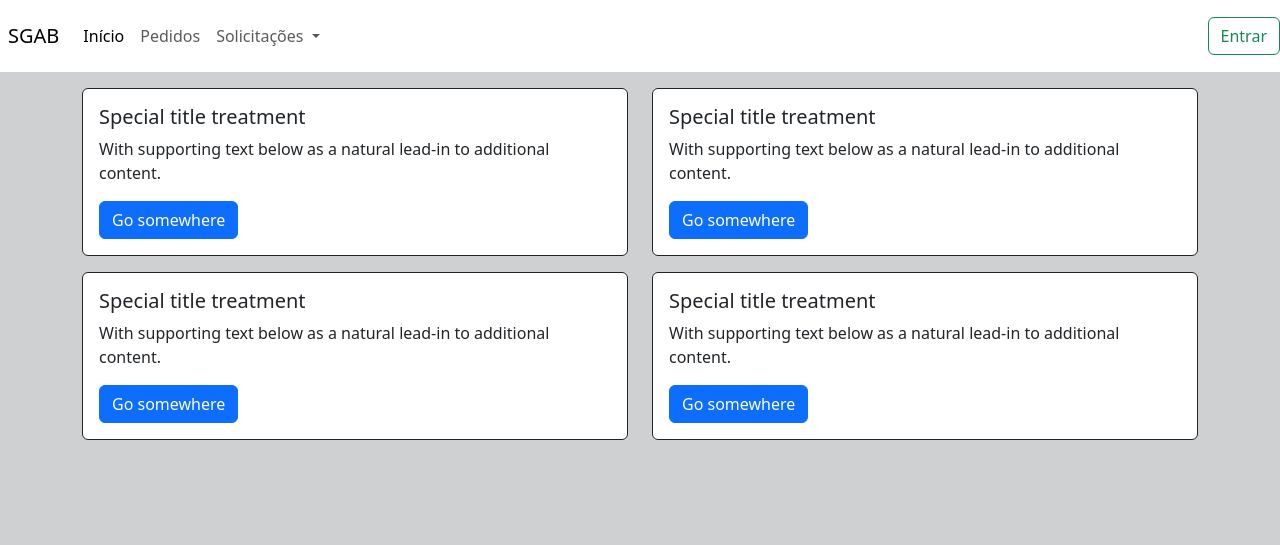
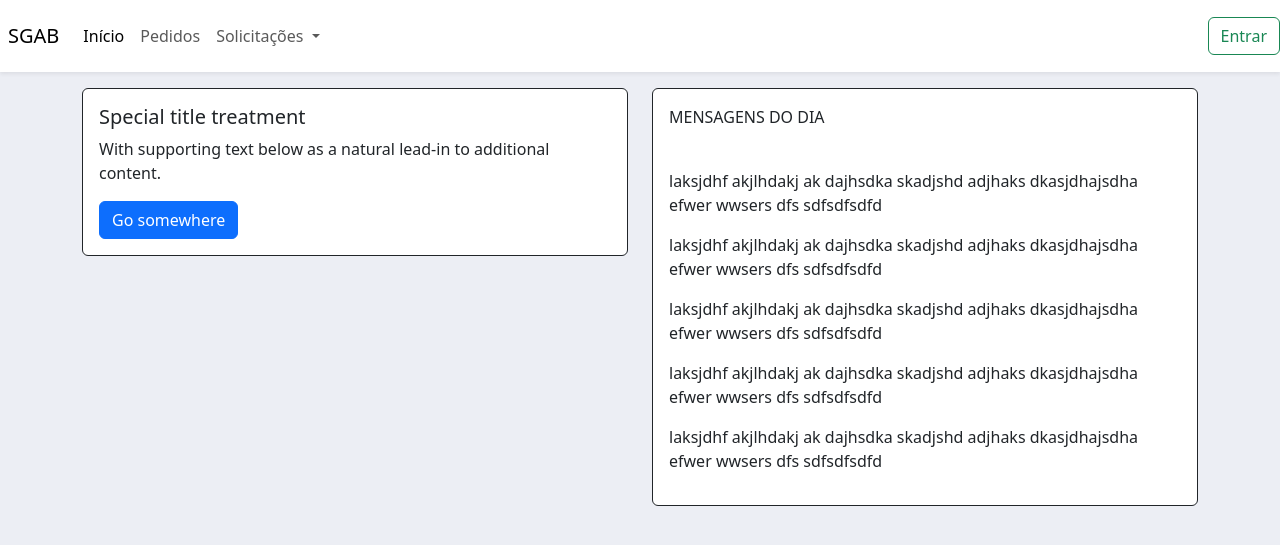
Before and after one commit to onacio/sgab-flask, a Flask app: template sgab/templates/coab/index.html in a window 1280 px wide. Shown: the top 545 px of the page. Run offline with Flask 3, Linux system fonts and the light colour scheme; the template is opened without the code that fills it, so the values that code supplies are empty.

Commit message:
melhoramentos nos tempaltes

```diff
--- a/sgab/modules/coab/coab.py
+++ b/sgab/modules/coab/coab.py
@@ -10,4 +10,5 @@ coab.register_blueprint(coab_pedidos)
 @login_required('user')
 def index():
     url_atual()
-    return render_template('coab/index.html')
+    dados = (['Coqueiros', 20], ['Nagé', 30])
+    return render_template('coab/index.html', dados=dados)
--- a/sgab/templates/auth/login.html
+++ b/sgab/templates/auth/login.html
@@ -16,7 +16,7 @@
     <link href="{{url_for('static', filename='css/estilo.css')}}" rel="stylesheet">
   </head>
 
-  <body class="text-center">
+  <body class="text-center" style="background-color: #eceef4;">
     <form class="form-signin" action="{{url_for('auth.login')}}" method="post">
       <img class="mb-4" src="{{url_for('static', filename='img/bootstrap-solid.svg')}}" alt="" width="72" height="72">
       <h1 class="h3 mb-3 font-weight-normal">Faça login</h1>
--- a/sgab/templates/base.html
+++ b/sgab/templates/base.html
@@ -7,9 +7,9 @@
     <link href="https://cdn.jsdelivr.net/npm/bootstrap@5.3.3/dist/css/bootstrap.min.css" rel="stylesheet" integrity="sha384-QWTKZyjpPEjISv5WaRU9OFeRpok6YctnYmDr5pNlyT2bRjXh0JMhjY6hW+ALEwIH" crossorigin="anonymous">
     <link rel="stylesheet" href="https://cdn.jsdelivr.net/npm/bootstrap-icons@1.11.3/font/bootstrap-icons.min.css">
   </head>
-  <body style="background-color: #ced0d1;">
+  <body style="background-color: #eceef4;">
       <!-- <nav class="navbar navbar-expand-lg bg-body-tertiary">       -->
-      <nav class="navbar navbar-expand-lg" style="background-color: #ffffff;">
+      <nav class="navbar navbar-expand-lg shadow-sm" style="background-color: #ffffff;">
 
         <div class="container-fluid navbar">
 
--- a/sgab/templates/base_admin.html
+++ b/sgab/templates/base_admin.html
@@ -7,10 +7,10 @@
     <link href="https://cdn.jsdelivr.net/npm/bootstrap@5.3.3/dist/css/bootstrap.min.css" rel="stylesheet" integrity="sha384-QWTKZyjpPEjISv5WaRU9OFeRpok6YctnYmDr5pNlyT2bRjXh0JMhjY6hW+ALEwIH" crossorigin="anonymous">
     <link rel="stylesheet" href="https://cdn.jsdelivr.net/npm/bootstrap-icons@1.11.3/font/bootstrap-icons.min.css">
   </head>
-  <body>
+  <body style="background-color: #eceef4;">
     <!-- navbar-dark bg-dark     -->
       <!-- <nav class="navbar navbar-expand-lg bg-body-tertiary ">       -->
-      <nav class="navbar bg-dark border-bottom border-body navbar-expand-lg" data-bs-theme="dark">
+      <nav class="navbar bg-dark border-bottom border-body navbar-expand-lg shadow" data-bs-theme="dark">
 
         <div class="container-fluid navbar">
 
--- a/sgab/templates/coab/index.html
+++ b/sgab/templates/coab/index.html
@@ -8,7 +8,7 @@
     <!-- <span class="navbar-text">Página principal do sistema</span> -->
 
     <div class="row mt-3">
-        <div class="col-sm-6 mb-3 mb-sm-0 ">
+        <div class="col-sm-6 mb-3 mb-sm-0">
           <div class="card border-dark">
             <div class="card-body">
               <h5 class="card-title">Special title treatment</h5>
@@ -20,37 +20,20 @@
         <div class="col-sm-6 mb-3">
           <div class="card border-dark">
             <div class="card-body">
-              <h5 class="card-title">Special title treatment</h5>
-              <p class="card-text">With supporting text below as a natural lead-in to additional content.</p>
-              <a href="#" class="btn btn-primary">Go somewhere</a>
+              <p>MENSAGENS DO DIA</p> <br>
+
+              <p>laksjdhf akjlhdakj ak dajhsdka skadjshd adjhaks dkasjdhajsdha efwer wwsers dfs sdfsdfsdfd</p>
+              <p>laksjdhf akjlhdakj ak dajhsdka skadjshd adjhaks dkasjdhajsdha efwer wwsers dfs sdfsdfsdfd</p>
+              <p>laksjdhf akjlhdakj ak dajhsdka skadjshd adjhaks dkasjdhajsdha efwer wwsers dfs sdfsdfsdfd</p>
+              <p>laksjdhf akjlhdakj ak dajhsdka skadjshd adjhaks dkasjdhajsdha efwer wwsers dfs sdfsdfsdfd</p>
+              <p>laksjdhf akjlhdakj ak dajhsdka skadjshd adjhaks dkasjdhajsdha efwer wwsers dfs sdfsdfsdfd</p>
             </div>
           </div>
         </div>
-
-        <div class="col-sm-6 mb-3 mb-sm-0">
-            <div class="card border-dark">
-              <div class="card-body">
-                <h5 class="card-title">Special title treatment</h5>
-                <p class="card-text">With supporting text below as a natural lead-in to additional content.</p>
-                <a href="#" class="btn btn-primary">Go somewhere</a>
-              </div>
-            </div>
-          </div>
-          <div class="col-sm-6">
-            <div class="card border-dark">
-              <div class="card-body">
-                <h5 class="card-title">Special title treatment</h5>
-                <p class="card-text">With supporting text below as a natural lead-in to additional content.</p>
-                <a href="#" class="btn btn-primary">Go somewhere</a>
-              </div>
-            </div>
-          </div>
       </div>
+    </div>
 
 
-    </div>
 </div>
 
-
-
 {% endblock %}
```
Also changed, not shown: sgab/static/img/bootstrap-solid.svg.
